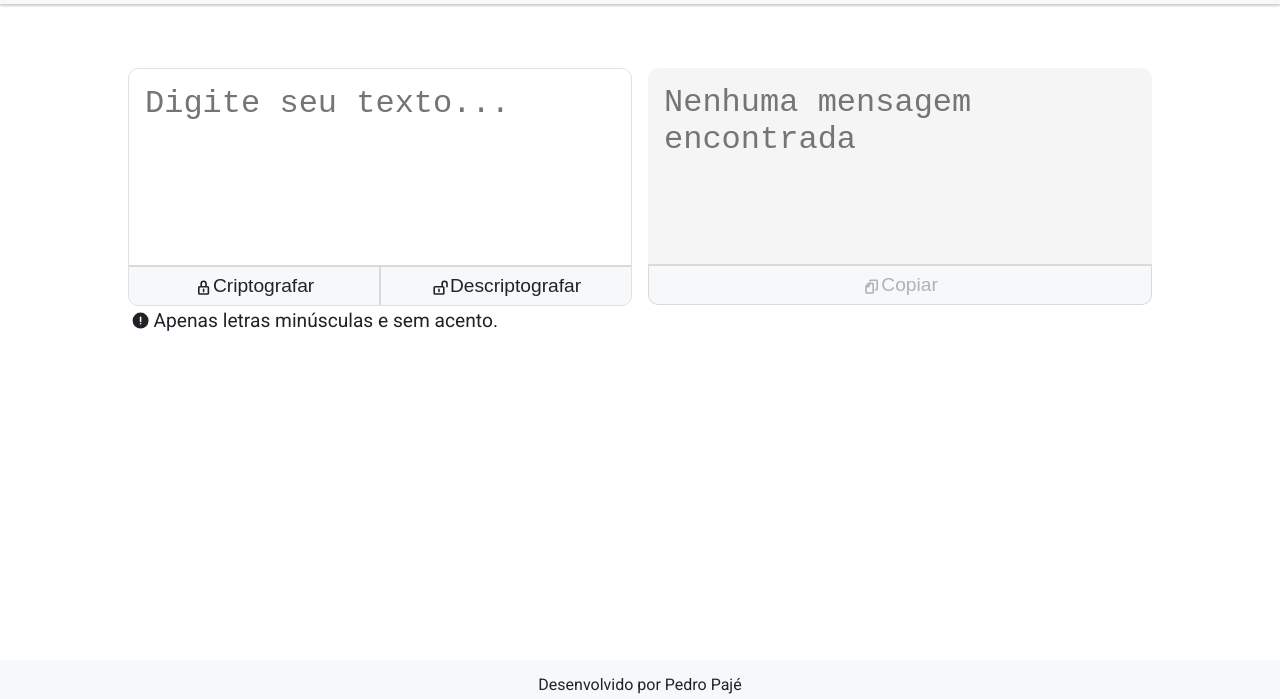
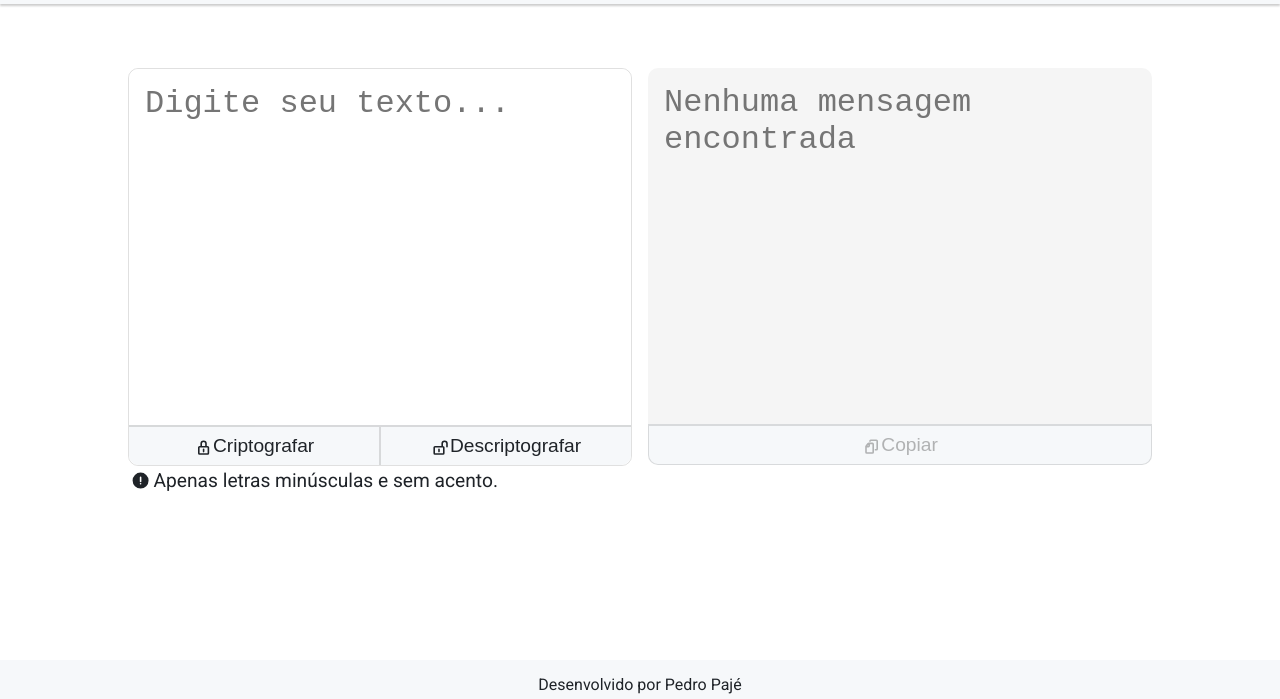
Before and after one commit to PedroPaje/decodificador-de-texto, a plain HTML site: page index.html in a window 1280 px wide. Shown: the part 60-759 px from the top of the page. Drawn offline with Linux system fonts and the light colour scheme; a web font is replaced by a local one.

Commit message:
Correcao no tamanho das textareas

```diff
--- a/css/style.css
+++ b/css/style.css
@@ -160,7 +160,7 @@ main {
 }
 
 .principal__textarea {
-    height: 10rem;
+    height: 10em;
     width: calc(100% - 2rem);
     resize: none;
     outline: none;
```
